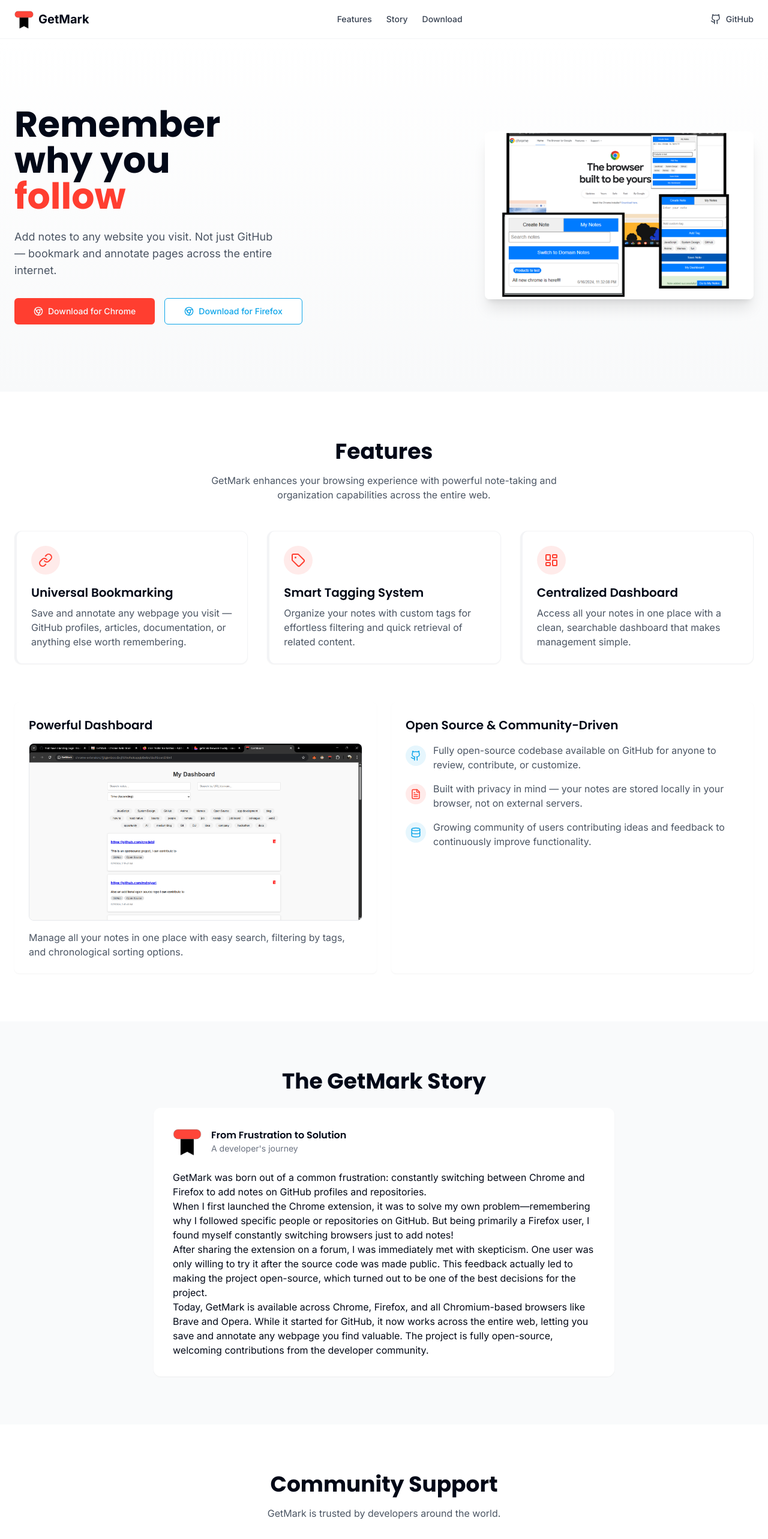
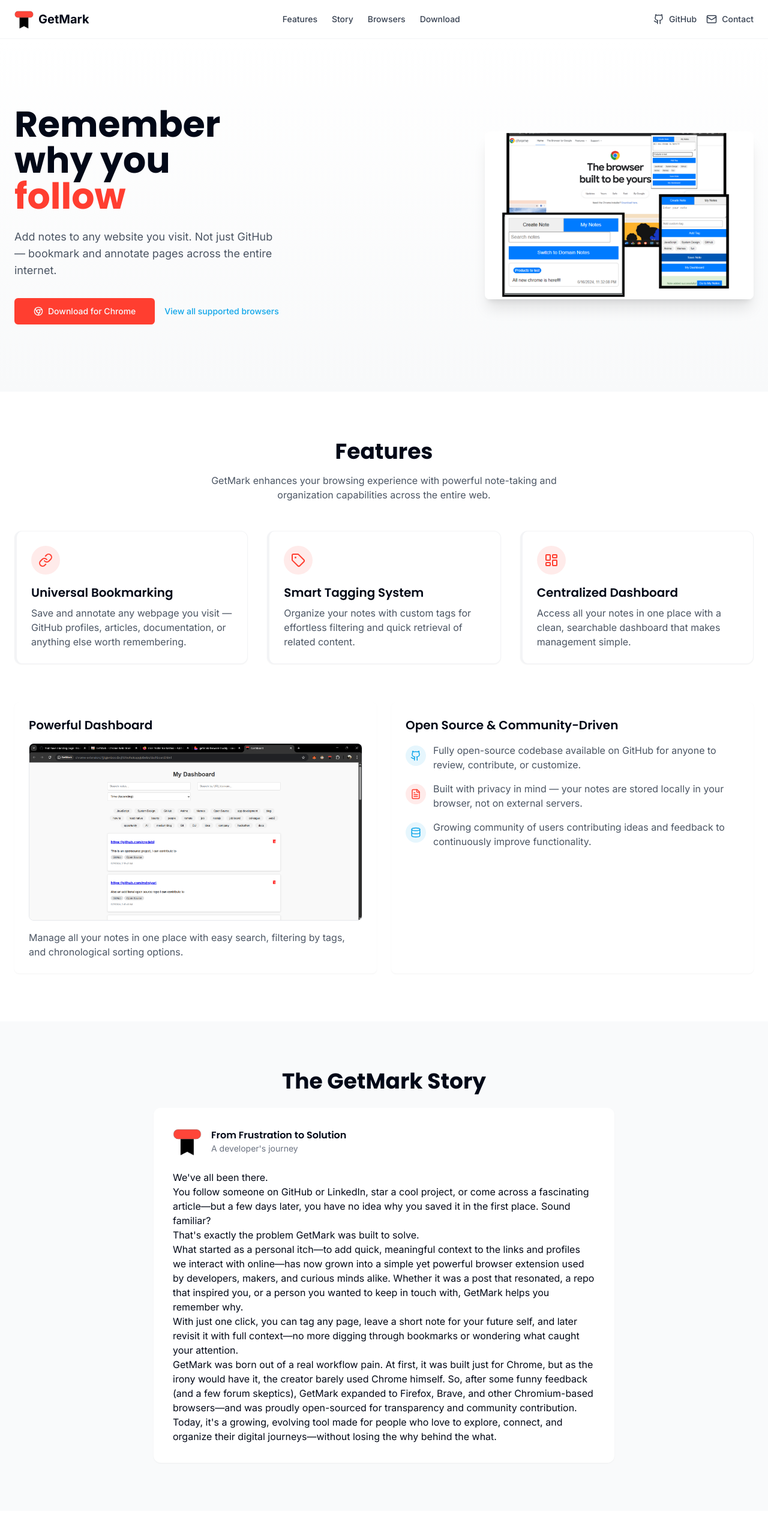
Before and after one commit to GHkrishna/getmark-landing, a React (Vite) app: page / in a window 1280 px wide. Shown: the top 2566 px of the page at 60% size. Built offline with nearby package versions, Linux system fonts and the light colour scheme.

Commit message:
Refactor: Update content and add browser detection
- Updated the content of "The GetMark Story" section.
- Added GitHub repo and email for feature requests and issues.
- Implemented browser detection for hero page download buttons.
- Added a button to request the extension for other browsers.

```diff
--- a/src/components/Footer.tsx
+++ b/src/components/Footer.tsx
@@ -1,5 +1,5 @@
 
-import { Github } from "lucide-react";
+import { Github, Mail } from "lucide-react";
 
 const Footer = () => {
   return (
@@ -18,6 +18,7 @@ const Footer = () => {
           <div className="flex flex-wrap justify-center gap-x-8 gap-y-4 text-sm text-gray-600">
             <a href="#features" className="hover:text-getmark-blue transition-colors">Features</a>
             <a href="#story" className="hover:text-getmark-blue transition-colors">Story</a>
+            <a href="#supported-browsers" className="hover:text-getmark-blue transition-colors">Browsers</a>
             <a href="#download" className="hover:text-getmark-blue transition-colors">Download</a>
             <a
               href="https://github.com/GHkrishna/Getmark"
@@ -27,6 +28,13 @@ const Footer = () => {
             >
               <Github size={16} />
               <span>GitHub</span>
+            </a>
+            <a
+              href="mailto:waskekrishna11@gmail.com"
+              className="flex items-center gap-2 hover:text-getmark-blue transition-colors"
+            >
+              <Mail size={16} />
+              <span>Contact</span>
             </a>
           </div>
         </div>
--- a/src/components/Navbar.tsx
+++ b/src/components/Navbar.tsx
@@ -1,5 +1,5 @@
 
-import { Github } from "lucide-react";
+import { Github, Mail } from "lucide-react";
 
 const Navbar = () => {
   return (
@@ -21,6 +21,9 @@ const Navbar = () => {
           <a href="#story" className="text-sm font-medium text-gray-700 hover:text-getmark-blue transition-colors">
             Story
           </a>
+          <a href="#supported-browsers" className="text-sm font-medium text-gray-700 hover:text-getmark-blue transition-colors">
+            Browsers
+          </a>
           <a href="#download" className="text-sm font-medium text-gray-700 hover:text-getmark-blue transition-colors">
             Download
           </a>
@@ -36,6 +39,13 @@ const Navbar = () => {
             <Github size={18} />
             <span className="hidden md:inline">GitHub</span>
           </a>
+          <a
+            href="mailto:waskekrishna11@gmail.com"
+            className="hidden md:flex items-center gap-2 text-sm font-medium text-gray-700 hover:text-getmark-blue transition-colors"
+          >
+            <Mail size={18} />
+            <span className="hidden md:inline">Contact</span>
+          </a>
         </div>
       </div>
     </header>
--- a/src/pages/Index.tsx
+++ b/src/pages/Index.tsx
@@ -1,12 +1,29 @@
-
 import { BookOpen, Chrome, FileText, Github, Link, Star, Tag, LayoutDashboard, Database } from "lucide-react";
 import Navbar from "@/components/Navbar";
 import Footer from "@/components/Footer";
 import DownloadButton from "@/components/DownloadButton";
 import FeatureCard from "@/components/FeatureCard";
 import StatsCard from "@/components/StatsCard";
+import { useEffect, useState } from "react";
 
 const Index = () => {
+  const [userBrowser, setUserBrowser] = useState<"chrome" | "firefox">("chrome");
+
+  useEffect(() => {
+    // Detect user's browser
+    const detectBrowser = () => {
+      const userAgent = navigator.userAgent.toLowerCase();
+      if (userAgent.indexOf("firefox") > -1) {
+        setUserBrowser("firefox");
+      } else {
+        // Default to Chrome for Chrome, Edge, Opera, and other Chromium-based browsers
+        setUserBrowser("chrome");
+      }
+    };
+
+    detectBrowser();
+  }, []);
+
   return (
     <div className="flex min-h-screen flex-col">
       <Navbar />
@@ -24,13 +41,15 @@ const Index = () => {
               </p>
               <div className="flex flex-col gap-4 sm:flex-row sm:justify-center md:justify-start">
                 <DownloadButton
-                  browser="chrome"
-                  url="https://chromewebstore.google.com/detail/getmark/jjigjenboocbojhbfeohoicappjobekn"
+                  browser={userBrowser}
+                  url={userBrowser === "chrome"
+                    ? "https://chromewebstore.google.com/detail/getmark/jjigjenboocbojhbfeohoicappjobekn"
+                    : "https://addons.mozilla.org/en-US/firefox/addon/getmark/"
+                  }
                 />
-                <DownloadButton
-                  browser="firefox"
-                  url="https://addons.mozilla.org/en-US/firefox/addon/getmark/"
-                />
+                <a href="#supported-browsers" className="inline-flex items-center justify-center gap-2 text-sm font-medium text-getmark-blue hover:text-getmark-blue/80 transition-colors">
+                  View all supported browsers
+                </a>
               </div>
             </div>
             <div className="relative w-full max-w-md animate-fade-in">
@@ -141,25 +160,25 @@ const Index = () => {
 
               <div className="prose prose-slate max-w-none">
                 <p>
-                  GetMark was born out of a common frustration: constantly switching between
-                  Chrome and Firefox to add notes on GitHub profiles and repositories.
+                  We've all been there.
                 </p>
                 <p>
-                  When I first launched the Chrome extension, it was to solve my own problem—remembering
-                  why I followed specific people or repositories on GitHub. But being primarily a Firefox
-                  user, I found myself constantly switching browsers just to add notes!
+                  You follow someone on GitHub or LinkedIn, star a cool project, or come across a fascinating article—but a few days later, you have no idea why you saved it in the first place. Sound familiar?
                 </p>
                 <p>
-                  After sharing the extension on a forum, I was immediately met with skepticism. One user
-                  was only willing to try it after the source code was made public. This feedback
-                  actually led to making the project open-source, which turned out to be one of the
-                  best decisions for the project.
+                  That's exactly the problem GetMark was built to solve.
                 </p>
                 <p>
-                  Today, GetMark is available across Chrome, Firefox, and all Chromium-based browsers
-                  like Brave and Opera. While it started for GitHub, it now works across the entire web,
-                  letting you save and annotate any webpage you find valuable. The project is fully open-source,
-                  welcoming contributions from the developer community.
+                  What started as a personal itch—to add quick, meaningful context to the links and profiles we interact with online—has now grown into a simple yet powerful browser extension used by developers, makers, and curious minds alike. Whether it was a post that resonated, a repo that inspired you, or a person you wanted to keep in touch with, GetMark helps you remember why.
+                </p>
+                <p>
+                  With just one click, you can tag any page, leave a short note for your future self, and later revisit it with full context—no more digging through bookmarks or wondering what caught your attention.
+                </p>
+                <p>
+                  GetMark was born out of a real workflow pain. At first, it was built just for Chrome, but as the irony would have it, the creator barely used Chrome himself. So, after some funny feedback (and a few forum skeptics), GetMark expanded to Firefox, Brave, and other Chromium-based browsers—and was proudly open-sourced for transparency and community contribution.
+                </p>
+                <p>
+                  Today, it's a growing, evolving tool made for people who love to explore, connect, and organize their digital journeys—without losing the why behind the what.
                 </p>
               </div>
             </div>
@@ -181,6 +200,81 @@ const Index = () => {
             <StatsCard value="25+" label="Active Users" icon={<Chrome size={24} />} />
             <StatsCard value="6" label="Positive Reviews" icon={<Star size={24} />} />
             <StatsCard value="4" label="GitHub Stars" icon={<Github size={24} />} />
+          </div>
+        </div>
+      </section>
+
+      {/* Supported Browsers Section */}
+      <section id="supported-browsers" className="py-20 bg-white">
+        <div className="container mx-auto px-4 md:px-6">
+          <div className="mb-12 text-center">
+            <h2 className="mb-4 text-3xl font-bold md:text-4xl">Supported Browsers</h2>
+            <p className="mx-auto max-w-2xl text-gray-600">
+              GetMark works across multiple browsers to enhance your browsing experience.
+            </p>
+          </div>
+
+          <div className="grid gap-6 md:grid-cols-2 lg:grid-cols-4 max-w-4xl mx-auto">
+            <div className="flex flex-col items-center bg-white p-6 rounded-lg border border-gray-200 shadow-sm">
+              <Chrome size={48} className="text-getmark-red mb-4" />
+              <h3 className="text-lg font-semibold mb-2">Chrome</h3>
+              <a href="https://chromewebstore.google.com/detail/getmark/jjigjenboocbojhbfeohoicappjobekn"
+                className="mt-auto text-sm text-getmark-red hover:underline" target="_blank" rel="noopener noreferrer">
+                Download Now
+              </a>
+            </div>
+
+            <div className="flex flex-col items-center bg-white p-6 rounded-lg border border-gray-200 shadow-sm">
+              <svg
+                xmlns="http://www.w3.org/2000/svg"
+                width="48"
+                height="48"
+                viewBox="0 0 24 24"
+                fill="none"
+                stroke="currentColor"
+                strokeWidth="2"
+                strokeLinecap="round"
+                strokeLinejoin="round"
+                className="text-getmark-blue mb-4"
+              >
+                <circle cx="12" cy="12" r="10" />
+                <circle cx="12" cy="12" r="4" />
+                <line x1="21.17" y1="8" x2="12" y2="8" />
+                <line x1="3.95" y1="6.06" x2="8.54" y2="14" />
+                <line x1="10.88" y1="21.94" x2="15.46" y2="14" />
+              </svg>
+              <h3 className="text-lg font-semibold mb-2">Firefox</h3>
+              <a href="https://addons.mozilla.org/en-US/firefox/addon/getmark/"
+                className="mt-auto text-sm text-getmark-blue hover:underline" target="_blank" rel="noopener noreferrer">
+                Download Now
+              </a>
+            </div>
+
+            <div className="flex flex-col items-center bg-white p-6 rounded-lg border border-gray-200 shadow-sm">
+              <Chrome size={48} className="text-[#FB542B] mb-4" />
+              <h3 className="text-lg font-semibold mb-2">Brave</h3>
+              <p className="text-center text-sm text-gray-500 mb-2">Uses Chrome extension</p>
+              <a href="https://chromewebstore.google.com/detail/getmark/jjigjenboocbojhbfeohoicappjobekn"
+                className="mt-auto text-sm text-getmark-red hover:underline" target="_blank" rel="noopener noreferrer">
+                Download Now
+              </a>
+            </div>
+
+            <div className="flex flex-col items-center bg-white p-6 rounded-lg border border-gray-200 shadow-sm">
+              <Chrome size={48} className="text-[#FF1B2D] mb-4" />
+              <h3 className="text-lg font-semibold mb-2">Opera</h3>
+              <p className="text-center text-sm text-gray-500 mb-2">Uses Chrome extension</p>
+              <a href="https://chromewebstore.google.com/detail/getmark/jjigjenboocbojhbfeohoicappjobekn"
+                className="mt-auto text-sm text-getmark-red hover:underline" target="_blank" rel="noopener noreferrer">
+                Download Now
+              </a>
+            </div>
+          </div>
+
+          <div className="mt-12 text-center">
+            <p className="text-gray-600">
+              Missing your browser? <a href="mailto:waskekrishna11@gmail.com" className="text-getmark-blue hover:underline">Request support</a>
+            </p>
           </div>
         </div>
       </section>
@@ -241,6 +335,27 @@ const Index = () => {
                 <span>Source Code</span>
               </a>
             </div>
+
+            <div className="mt-8 text-white/80">
+              <p>
+                Have a feature request or found a bug?
+                <a
+                  href="https://github.com/GHkrishna/Getmark/issues"
+                  target="_blank"
+                  rel="noopener noreferrer"
+                  className="text-white underline ml-2 hover:text-white/90"
+                >
+                  Open an issue on GitHub
+                </a>
+                {" "}or{" "}
+                <a
+                  href="mailto:waskekrishna11@gmail.com"
+                  className="text-white underline hover:text-white/90"
+                >
+                  email the developer
+                </a>
+              </p>
+            </div>
           </div>
         </div>
       </section>
```
